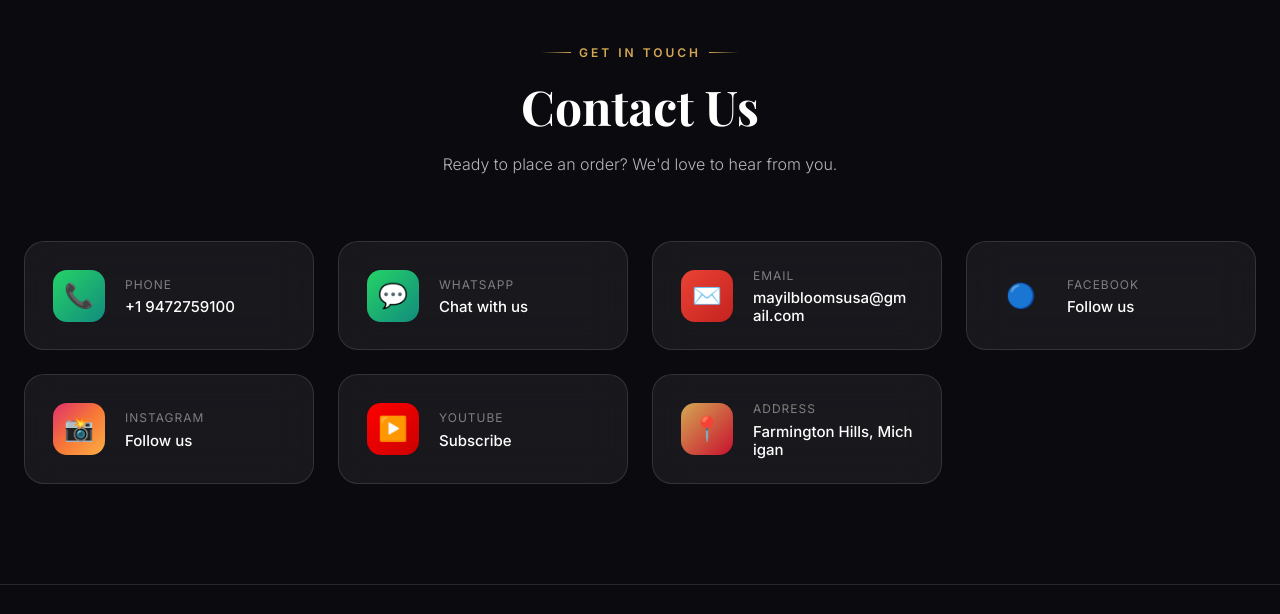
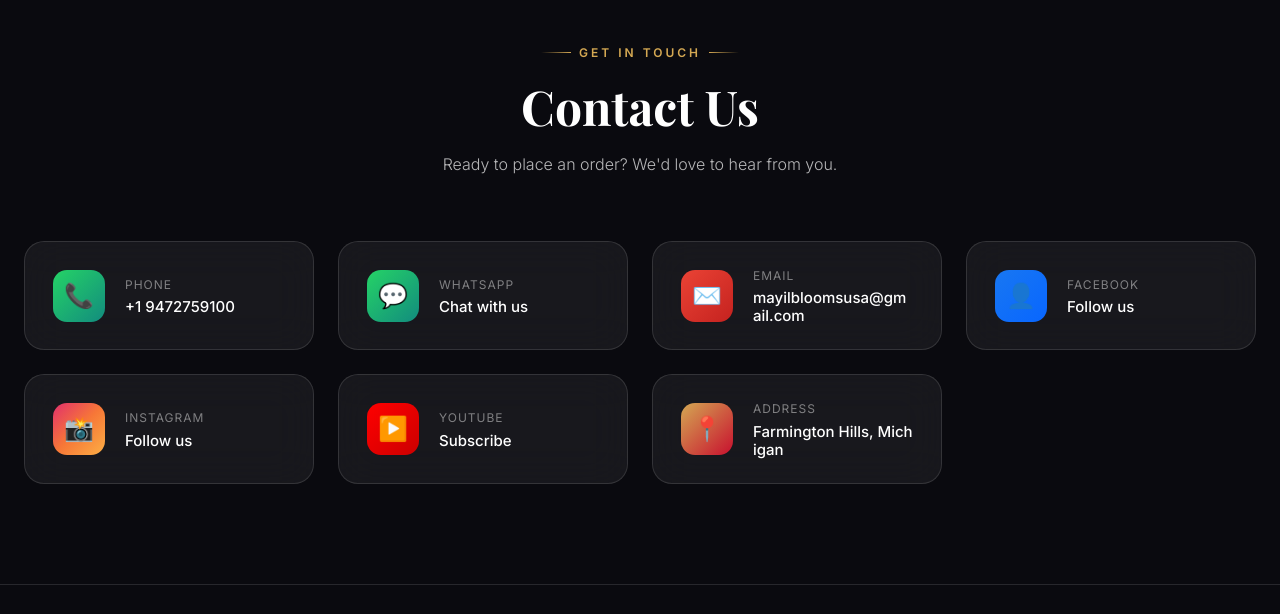
Before and after one commit to mayilbloomsusa-ui/mayilblooms-usa, a website: page index.html in a window 1280 px wide. Shown: the part 3712-4326 px from the top of the page. Drawn offline with nearby package versions, Linux system fonts and the light colour scheme; a web font is replaced by a local one.

Commit message:
Catalog Update: 2026-03-16 19:45:48

```diff
--- a/index.html
+++ b/index.html
@@ -1022,6 +1022,10 @@
 
     .contact-icon.email {
       background: linear-gradient(135deg, #EA4335, #C5221F);
+    }
+
+    .contact-icon.facebook {
+      background: linear-gradient(135deg, #1877F2, #0866FF);
     }
 
     .contact-icon.instagram {
@@ -1844,7 +1848,7 @@
         }
         if (contact.facebook) {
           items.push({
-            icon: '🔵', iconClass: 'facebook',
+            icon: '👤', iconClass: 'facebook',
             label: 'Facebook', value: 'Follow us',
             href: contact.facebook.startsWith('http') ? contact.facebook : `https://facebook.com/${contact.facebook}`
           });
```
